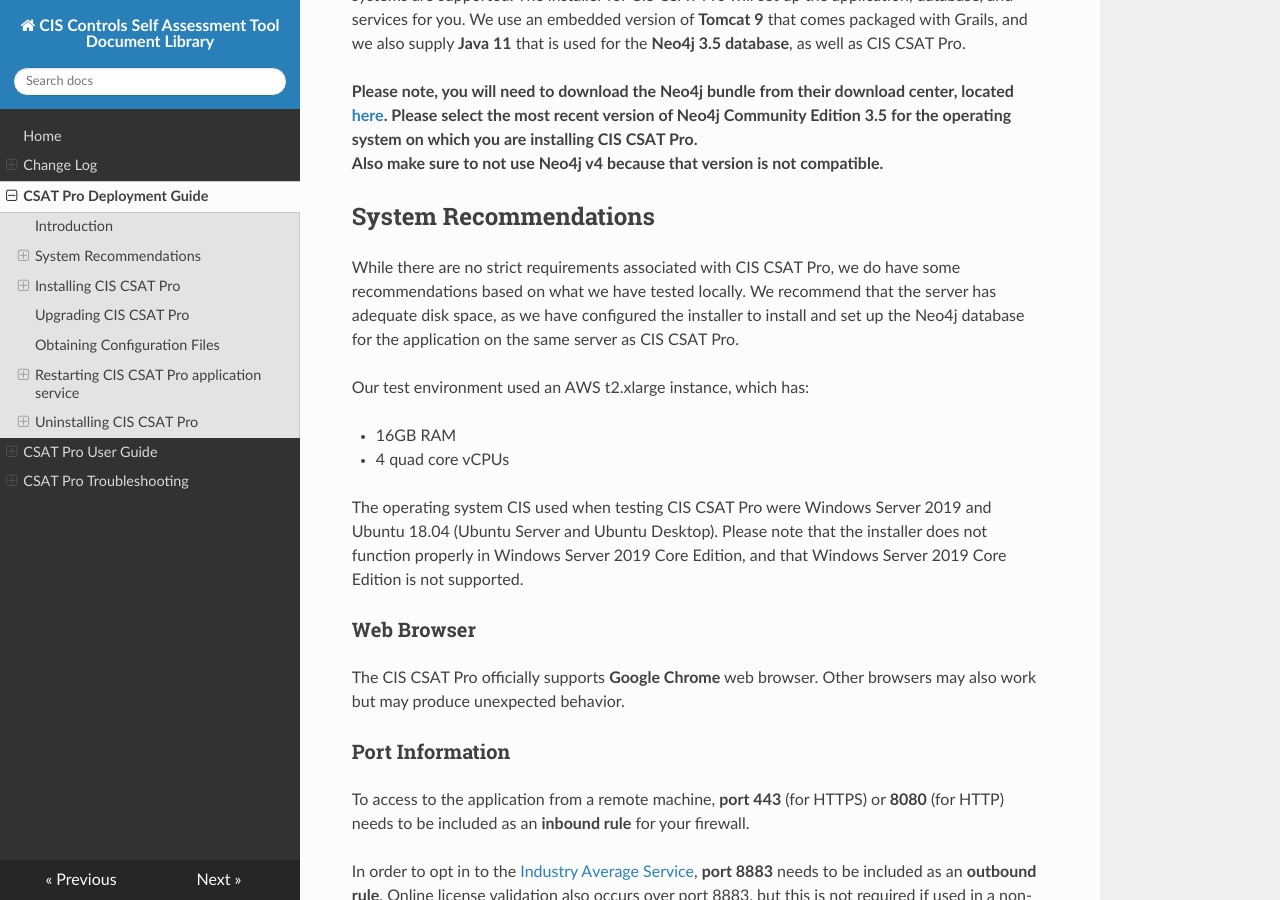
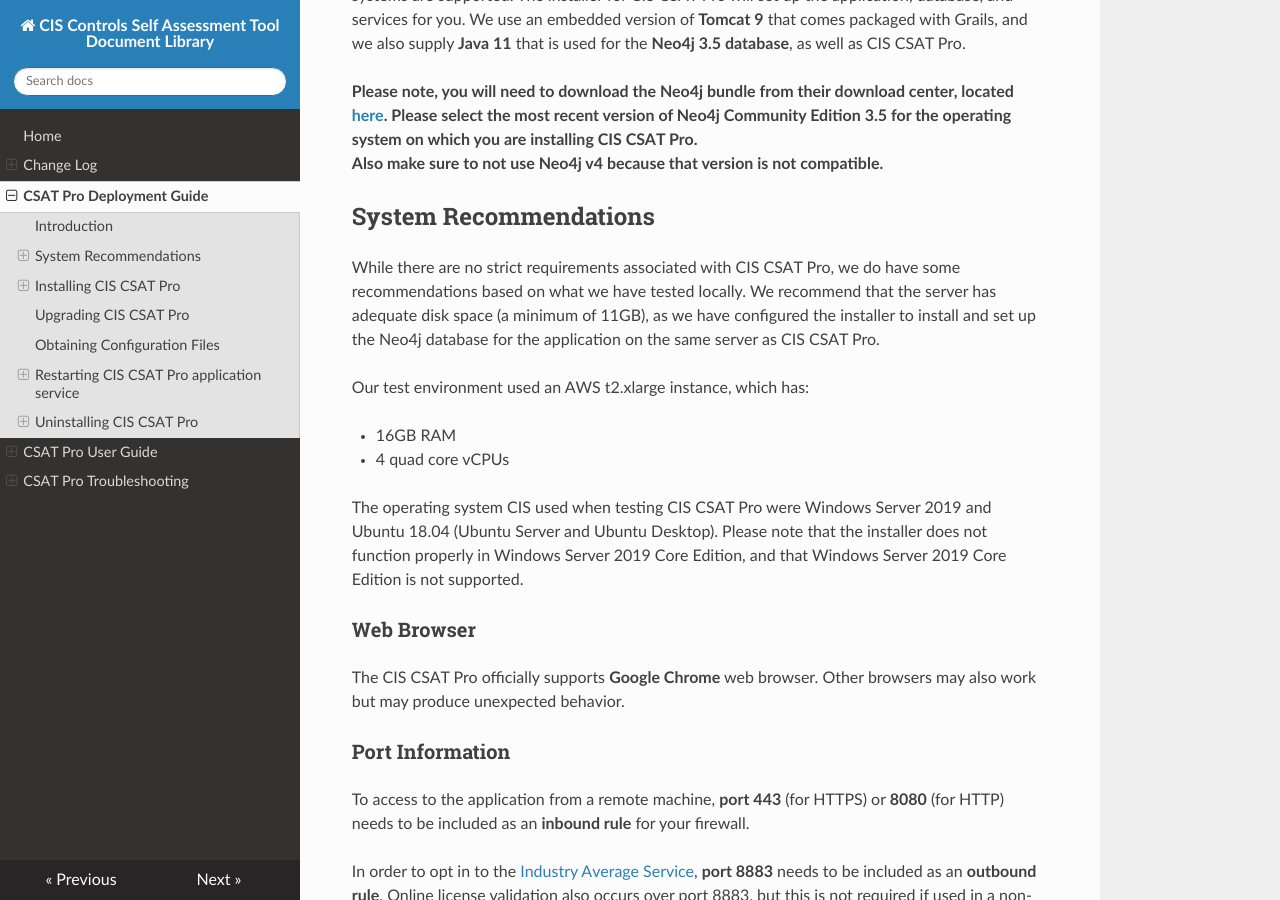
Before and after one commit to CISecurity/CSAT-Docs, an MkDocs documentation site: the page built from docs/source/CSAT Pro Deployment.md, in a window 1280 px wide and 900 px high, scrolled down 499 px. Built offline with MkDocs 1.6.1, drawn with Linux system fonts in a browser that asks for light colours; nearby versions of some CDN libraries.

Commit message:
Updated System Recommendations
Added minimum disk space 11GB

```diff
--- a/docs/source/CSAT Pro Deployment.md
+++ b/docs/source/CSAT Pro Deployment.md
@@ -11,7 +11,7 @@ CIS CSAT Pro is a web application built using the Grails framework. The applicat
 Also make sure to not use Neo4j v4 because that version is not compatible.**
 
 ## System Recommendations ##
-While there are no strict requirements associated with CIS CSAT Pro, we do have some recommendations based on what we have tested locally. We recommend that the server has adequate disk space, as we have configured the installer to install and set up the Neo4j database for the application on the same server as CIS CSAT Pro.
+While there are no strict requirements associated with CIS CSAT Pro, we do have some recommendations based on what we have tested locally. We recommend that the server has adequate disk space (a minimum of 11GB), as we have configured the installer to install and set up the Neo4j database for the application on the same server as CIS CSAT Pro.
 
 Our test environment used an AWS t2.xlarge instance, which has:
 
```
